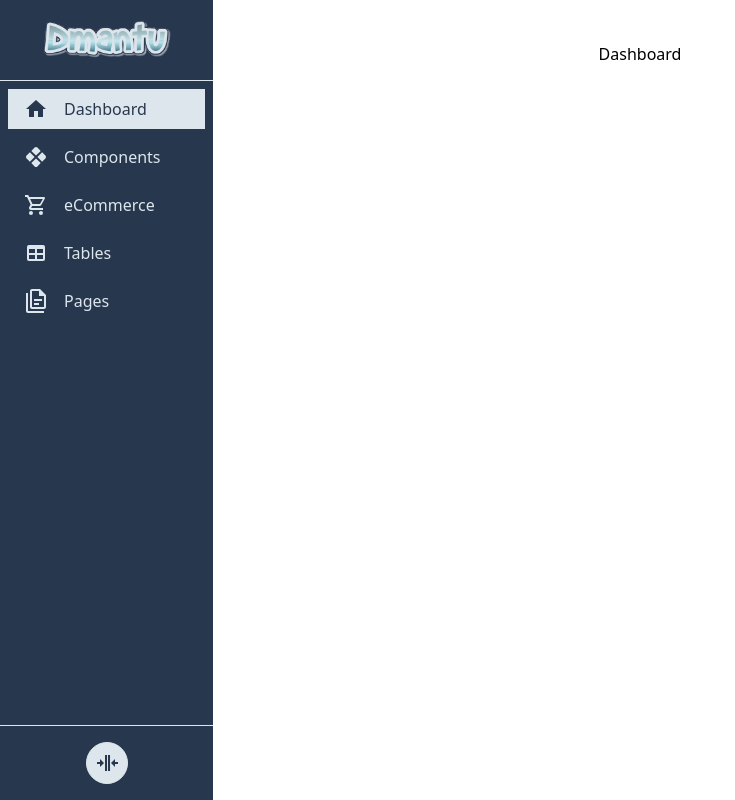
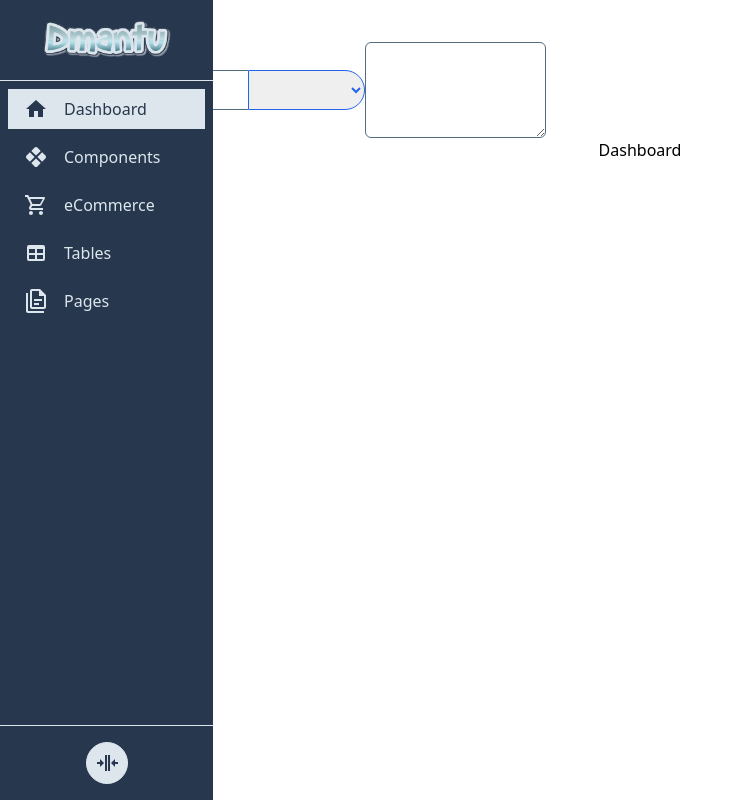
Before and after one commit to vishalkanani99/dmantu-admin, a Vue app: page /dashboard in a window 1280 px wide. Shown: the whole page, without its empty margins (0-735 px from the left). Built offline with nearby package versions, Linux system fonts and the light colour scheme.

Commit message:
refactored: color and created: Field component

```diff
--- a/src/App.vue
+++ b/src/App.vue
@@ -1,17 +1,31 @@
 <script setup>
-import { shallowRef } from 'vue';
+import { shallowRef, ref } from 'vue';
 import { RouterView } from 'vue-router';
+import { mdiMedal } from '@mdi/js';
 import SideBar from './components/SideBar.vue'
 import OverLayer from './components/OverLayer.vue';
 import Button from './components/Button.vue';
+import Field from './components/Field.vue';
+import FieldGroup from './components/FieldGroup.vue';
 
 const showSideBar = shallowRef(false);
 const showOverLayer = shallowRef(false);
+const searchField = ref();
 </script>
 
 <template>
   <div>
     <Button label="Show Sidebar" @click="showOverLayer = !showOverLayer, showSideBar = !showSideBar" />
+    <FieldGroup>
+      <Field v-model="searchField" type="button" :icon-path="mdiMedal" left/>
+      <Field v-model="searchField" middle/>
+      <Field v-model="searchField" type="select" color="info" right rounded>
+        <option>Hello</option>
+        <option>How are you</option>
+        <option>good bye</option>
+      </Field>
+      <Field v-model="searchField" type="textarea"/>
+    </FieldGroup>
     <SideBar v-model="showSideBar" class="z-50" @close="showOverLayer = false" />
     <RouterView />
     <OverLayer v-model="showOverLayer" @close="showSideBar = false" />
--- a/src/color.js
+++ b/src/color.js
@@ -9,7 +9,7 @@ const background = {
   'success': 'bg-green-600',
   'warning': 'bg-yellow-600',
   'danger': 'bg-red-600',
-  hover: function(type, isLight = false) {
+  hover: function(color, isLight = false) {
     let bg =  {
       'theme-dark': isLight ? 'hover:bg-theme-600' : 'hover:bg-theme-900',
       'theme': isLight ? 'hover:bg-theme-300' : 'hover:bg-theme-600',
@@ -22,35 +22,35 @@ const background = {
       'warning': isLight ? 'hover:bg-yellow-500' : 'hover:bg-yellow-600',
       'danger': isLight ? 'hover:bg-red-500' : 'hover:bg-red-600',
     }
-    return bg[type];
+    return bg[color];
   }
 }
 
 const border = {
-  'theme-dark': 'border border-theme-900',
-  'theme': 'border border-theme-600',
-  'theme-light': 'border border-theme-100',
-  'white': 'border border-white',
-  'black': 'border border-black',
-  'gray': 'border border-gray-600',
-  'info': 'border border-blue-600',
-  'success': 'border border-green-600',
-  'warning': 'border border-yellow-600',
-  'danger': 'border border-red-600',
+  'theme-dark': 'border-theme-900',
+  'theme': 'border-theme-600',
+  'theme-light': 'border-theme-100',
+  'white': 'border-white',
+  'black': 'border-black',
+  'gray': 'border-gray-600',
+  'info': 'border-blue-600',
+  'success': 'border-green-600',
+  'warning': 'border-yellow-600',
+  'danger': 'border-red-600',
 }
 
 const ring = {
   focus: {
-    'theme-dark': 'focus:ring-1 focus:ring-theme-900',
-    'theme': 'focus:ring-1 focus:ring-theme-600',
-    'theme-light': 'focus:ring-1 focus:ring-theme-100',
-    'white': 'focus:ring-1 focus:ring-white',
-    'black': 'focus:ring-1 focus:ring-black',
-    'gray': 'focus:ring-1 focus:ring-gray-600',
-    'info': 'focus:ring-1 focus:ring-blue-600',
-    'success': 'focus:ring-1 focus:ring-green-600',
-    'warning': 'focus:ring-1 focus:ring-yellow-600',
-    'danger': 'focus:ring-1 focus:ring-red-600',
+    'theme-dark': 'focus:ring-theme-900',
+    'theme': 'focus:ring-theme-600',
+    'theme-light': 'focus:ring-theme-100',
+    'white': 'focus:ring-white',
+    'black': 'focus:ring-black',
+    'gray': 'focus:ring-gray-600',
+    'info': 'focus:ring-blue-600',
+    'success': 'focus:ring-green-600',
+    'warning': 'focus:ring-yellow-600',
+    'danger': 'focus:ring-red-600',
   }
 }
 
@@ -79,36 +79,38 @@ const text = {
   }
 }
 
-const getButtonColor = (type = 'theme', isOutline = false) => {
+const getButtonStyle = (color = 'theme', isOutline = false, borderWidth = 'border', ringWidth ='focus:ring-1') => {
 
   let textColor = text['white'];
   let textColorOnHover = text.hover['white'];
 
-  if( type === 'white' ) {
+  if( color === 'white' ) {
     textColor = text['black'];
     textColorOnHover = text.hover['black'];
   }
 
-  if( type === 'theme-light' ) {
+  if( color === 'theme-light' ) {
     textColor = text['theme-dark'];
     textColorOnHover = text.hover['theme-dark'];
   }
 
-  if( type === 'theme-dark' || type === 'theme' ) {
+  if( color === 'theme-dark' || color === 'theme' ) {
     textColor = text['theme-light'];
     textColorOnHover = text.hover['theme-light'];
   }
 
-  let color = [
-    border[type],
-    ring.focus[type],
-    isOutline ? 'bg-transparent' : background[type],
-    isOutline ? text[type] : textColor,
-    isOutline ? background.hover(type) : background.hover(type, true),
+  let style = [
+    borderWidth,
+    border[color],
+    ringWidth,
+    ring.focus[color],
+    isOutline ? 'bg-transparent' : background[color],
+    isOutline ? text[color] : textColor,
+    isOutline ? background.hover(color) : background.hover(color, true),
     isOutline ? textColorOnHover : '',
   ];
 
-  return color;
+  return style;
 }
 
-export { background, border, ring, text, getButtonColor };
+export { background, border, ring, text, getButtonStyle };
--- a/src/components/Button.vue
+++ b/src/components/Button.vue
@@ -2,7 +2,7 @@
 import { computed } from 'vue';
 import { RouterLink } from 'vue-router'
 import Icon from './Icon.vue';
-import { getButtonColor } from '../color.js';
+import { getButtonStyle } from '../color.js';
 
   const props = defineProps({
     label: String,
@@ -39,7 +39,7 @@ import { getButtonColor } from '../color.js';
       'select-none',
       props.label ? 'px-4 py-2' : 'p-2',
       props.rounded ? 'rounded-full' : 'rounded-md',
-      getButtonColor(props.color, props.outline),
+      getButtonStyle(props.color, props.outline),
     ];
 
     return style;
--- /dev/null
+++ b/src/components/Field.vue
@@ -0,0 +1,91 @@
+<script setup>
+import { computed } from 'vue';
+import { border as borderColor, ring as ringColor, text as textColor, getButtonStyle } from '../color';
+import Button from './Button.vue';
+import Icon from './Icon.vue';
+
+  const props = defineProps({
+    type: {
+      type: String,
+      default: 'text',
+    },
+    modelValue: {
+      type: [String, Array],
+      required: true,
+    },
+    middle: Boolean,
+    right: Boolean,
+    left: Boolean,
+    rounded: Boolean,
+    color: String,
+    label: String,
+    iconPath: String,
+    outline: Boolean,
+  });
+
+  const emit = defineEmits(['update:modelValue']);
+
+  const modelValue = computed({
+    get: () => props.modelValue,
+    set: (value) => {
+      emit('update:modelValue', value);
+    }
+  })
+
+  const defaultStyle = computed(() => {
+    let color = props.color ?? 'theme';
+
+    let style = [
+      { 'flex justify-center items-center' : props.type === 'static' },
+      'px-3 py-2 text-xs focus:outline-none focus:ring-1',
+      props.type === 'textarea' ? 'h-24' : 'h-10',
+      props.middle ? 'border-t border-b rounded-r-none rounded-l-none' : 'border',
+      { 'rounded-r-none' : props.left },
+      { 'rounded-l-none' : props.right },
+      props.rounded ? 'rounded-full' : 'rounded-md',
+    ];
+
+    if(props.type === 'button') {
+      const btnStyle = getButtonStyle(props.color, props.outline);
+      style = [style, ...btnStyle];
+      return style;
+    }
+
+    style = [style, ...[borderColor[color], ringColor.focus[color], textColor[color]]];
+    return style;
+  })
+</script>
+<template>
+  <textarea
+    v-if="type === 'textarea'"
+    v-model="modelValue"
+    :class="defaultStyle">
+  </textarea>
+  <select
+    v-else-if="type === 'select'"
+    v-model="modelValue"
+    :class="defaultStyle">
+    <slot></slot>
+  </select>
+  <div
+    v-else-if="type === 'static'"
+    :class="defaultStyle">
+    <slot>
+      <Icon v-if="iconPath" :path="iconPath" />
+    </slot>
+  </div>
+  <Button
+    v-else-if="type === 'button'"
+    :label="label"
+    :class="defaultStyle"
+    :iconPath="iconPath"
+    :color="color"
+    isPlain>
+    <slot></slot>
+  </Button>
+  <input
+    v-else
+    :type="type"
+    v-model="modelValue"
+    :class="defaultStyle" />
+</template>
--- /dev/null
+++ b/src/components/FieldGroup.vue
@@ -0,0 +1,7 @@
+<script setup>
+</script>
+<template>
+  <div class="flex items-center">
+    <slot></slot>
+  </div>
+</template>
```
